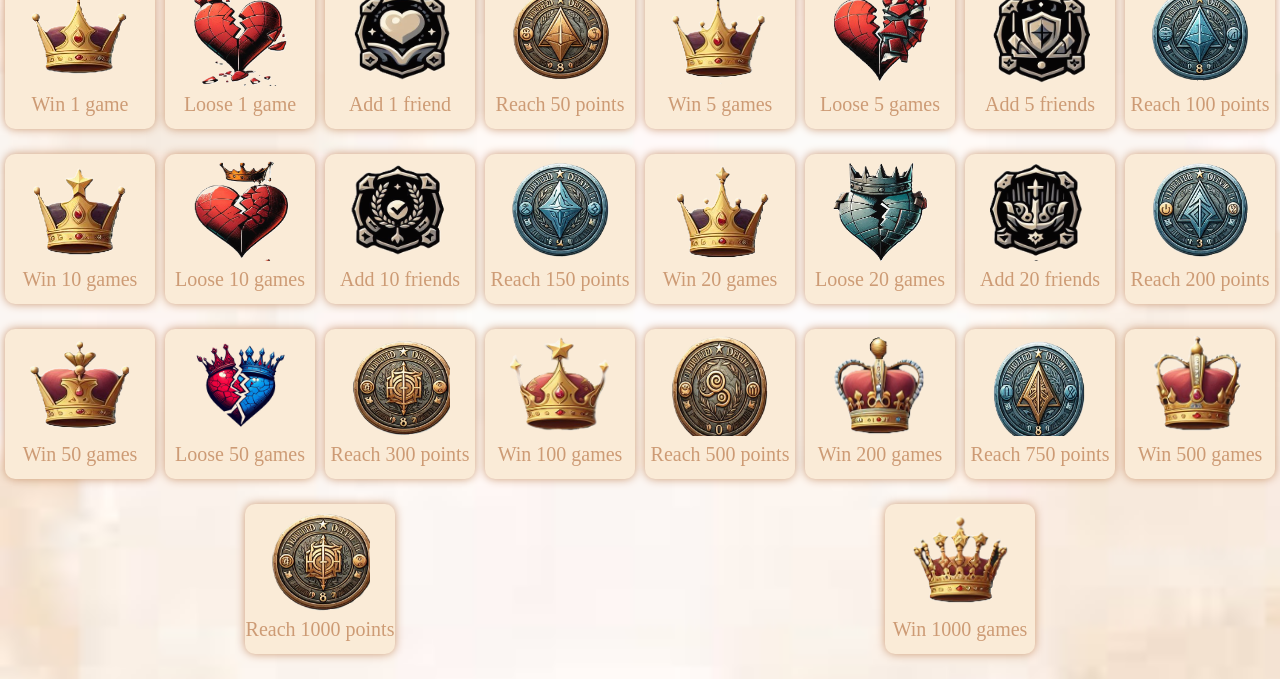
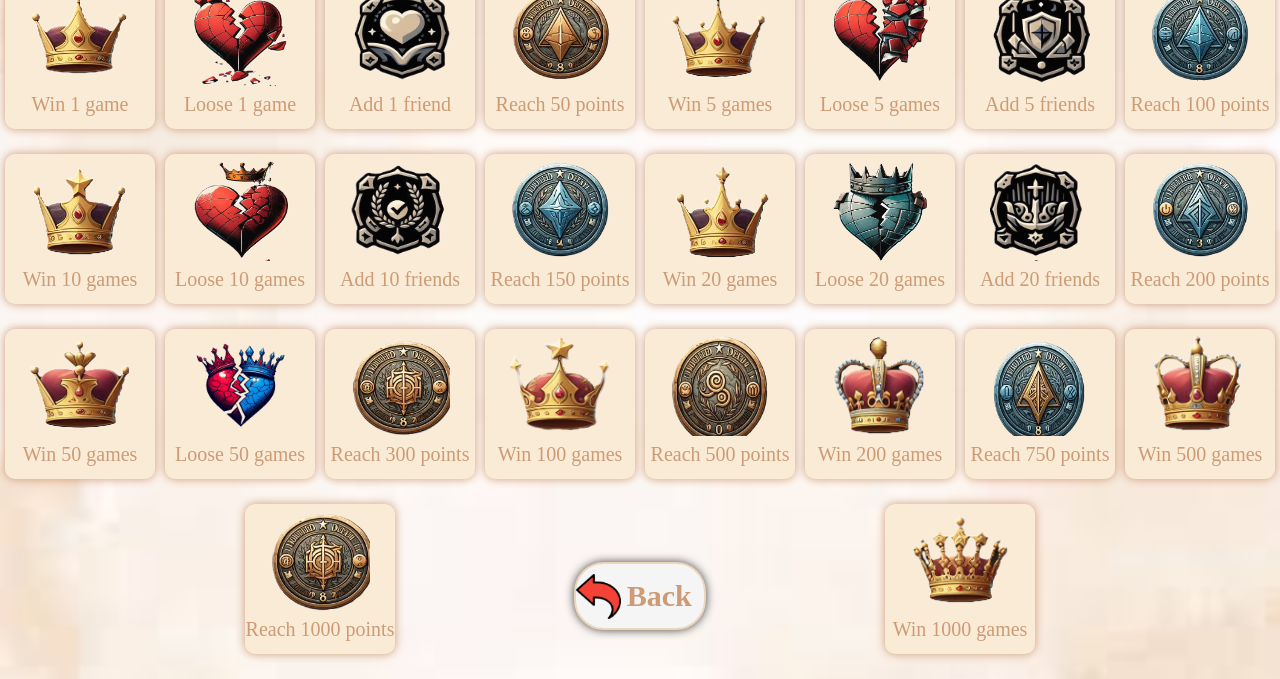
Before and after one commit to PolytechNS/ps8-24-kingofescape, a website: page front/src/sucess/sucess.html in a window 1280 px wide. Shown: the part 164-843 px from the top of the page. Drawn offline with Linux system fonts and the light colour scheme; files whose address does not match are found by name.

Commit message:
additon back button in sucess page

```diff
--- a/front/src/profil/profil.css
+++ b/front/src/profil/profil.css
@@ -191,6 +191,10 @@ header {
     cursor: pointer;
 }
 
+#buttonDelete{
+    color: #cd0606;
+}
+
 #imguser{
     grid-column: 2/3;
     background-image: url('../picture/king.png');
--- a/front/src/sucess/sucess.css
+++ b/front/src/sucess/sucess.css
@@ -12,7 +12,7 @@ body {
     background-repeat: no-repeat;
     background-position: center;
     display: grid;
-    grid-template-rows: 12% 10% 58% 20%;
+    grid-template-rows: 12% 10% 68% 10%;
 }
 
 header {
@@ -163,3 +163,37 @@ header {
 .images{
     margin: auto;
 }
+
+#retour {
+    grid-row: 4 / 5;
+    display: grid;
+    grid-template-columns: 30% 70%;
+    background-color: #F5F5F5;
+    border: 2px solid #ECD6BC;
+    width: 10%;
+    height: 80%;
+    margin: auto;
+    border-radius: 30px;
+    box-shadow: 0 0 10px #444343;
+    cursor: pointer;
+}
+
+#retour > p {
+    color: #CD9B75;
+    margin: auto;
+    font-size: 30px;
+    font-weight: bold;
+}
+
+#back {
+    background-image: url("../picture/retour_rouge.png");
+    background-size: contain;
+    background-repeat: no-repeat;
+    background-position: center;
+    background-color: transparent;
+    margin: auto;
+    padding: 0;
+    border: 0;
+    width: 45px;
+    height: 45px;
+}
--- a/front/src/sucess/sucess.html
+++ b/front/src/sucess/sucess.html
@@ -139,5 +139,9 @@
         </div>
         <script src="../changePage.js"></script>
     </div>
+    <div id="retour" onclick="changePage('mode/mode.html')">
+        <button id="back"></button>
+        <p>Back</p>
+    </div>
 </body>
 </html>
```
Also changed, not shown: front/src/profil/profil.html (+0 -1 lines), front/src/picture/deconexion.png.
